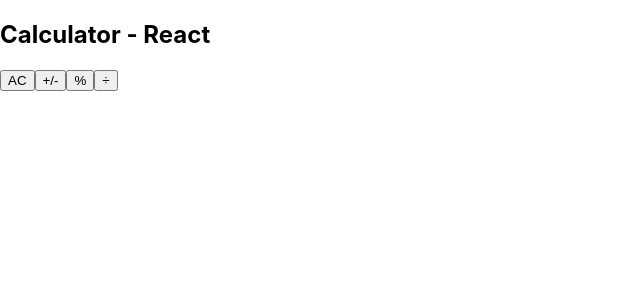
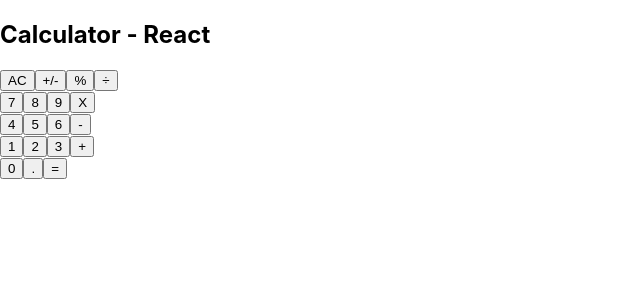
Before and after one commit to DcRonan/calculator-react, a React (Create React App) app: page / in a window 1280 px wide. Shown: the top 300 px of the page, without its empty margins (0-640 px from the left). Built offline with nearby package versions, Linux system fonts and the light colour scheme.

Commit message:
add all Button groups

```diff
--- a/src/components/ButtonPanel.js
+++ b/src/components/ButtonPanel.js
@@ -9,6 +9,29 @@ const ButtonPanel = () => (
         <Button name="%" />
         <Button name="÷" />
       </div>
+      <div className="group-two">
+        <Button name="7" />
+        <Button name="8" />
+        <Button name="9" />
+        <Button name="X" />
+      </div>
+      <div className="group-three">
+        <Button name="4" />
+        <Button name="5" />
+        <Button name="6" />
+        <Button name="-" />
+      </div>
+      <div className="group-four">
+        <Button name="1" />
+        <Button name="2" />
+        <Button name="3" />
+        <Button name="+" />
+      </div>
+      <div className="group-five">
+        <Button name="0" />
+        <Button name="." />
+        <Button name="=" />
+      </div>
     </div>
   </section>
 );
```
Also changed, not shown: 1 other file (tests, documents, lock files or other folders).
